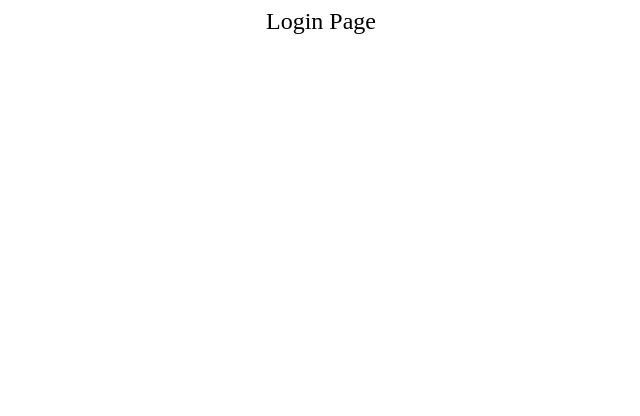
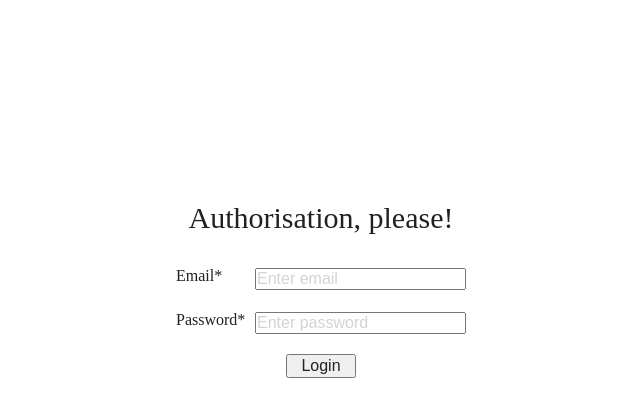
Before and after one commit to LeanNSP/full-stack-task, a React (Create React App) app in the folder front/: page /login in a window 1280 px wide. Shown: the top 416 px of the page, without its empty margins (319-959 px from the left). Built offline with nearby package versions, Linux system fonts and the light colour scheme.

Commit message:
adds login form

```diff
--- /dev/null
+++ b/front/src/components/presentational/LoginForm/LoginForm.jsx
@@ -0,0 +1,36 @@
+import React from 'react';
+import { useForm } from 'react-hook-form';
+
+import style from './LoginForm.module.css';
+
+const LoginForm = () => {
+  const { register, handleSubmit, errors } = useForm(); // development mode: add const { watch } = useForm();
+  const onSubmit = data => console.log(data);
+
+  // development mode
+  // watch input value by passing the name of it
+  //   console.log(watch('email'));
+  //   console.log(watch('password'));
+
+  return (
+    <form className={style.form} onSubmit={handleSubmit(onSubmit)}>
+      <label className={style.label}>
+        <span>Email*</span>
+
+        <input name="email" placeholder="Enter email" ref={register({ required: true })} />
+        {errors.firstName && 'First name is required'}
+      </label>
+      <label className={style.label}>
+        <span>Password*</span>
+
+        <input name="password" placeholder="Enter password" ref={register({ required: true })} />
+        {errors.lastName && 'Last name is required'}
+      </label>
+      <button className={style.btn} type="submit">
+        Login
+      </button>
+    </form>
+  );
+};
+
+export default LoginForm;
--- /dev/null
+++ b/front/src/components/presentational/LoginForm/LoginForm.module.css
@@ -0,0 +1,25 @@
+.form {
+  display: flex;
+  flex-direction: column;
+  align-items: center;
+}
+
+.label {
+  margin-bottom: 20px;
+  padding-top: 2px;
+  display: flex;
+  justify-content: space-between;
+  width: 100%;
+}
+
+.label input {
+  padding: 0;
+}
+
+.label input::placeholder {
+  color: #d3d3d3;
+}
+
+.btn {
+  width: 70px;
+}
--- a/front/src/components/views/LoginPage/LoginPage.jsx
+++ b/front/src/components/views/LoginPage/LoginPage.jsx
@@ -1,9 +1,16 @@
 import React from 'react';
+
+import LoginForm from '../../presentational/LoginForm/LoginForm';
 
 import style from './LoginPage.module.css';
 
 const LoginPage = () => {
-  return <div className={style.wrapper}>Login Page</div>;
+  return (
+    <div className={style.wrapper}>
+      <h1 className={style.title}>Authorisation, please!</h1>
+      <LoginForm />
+    </div>
+  );
 };
 
 export default LoginPage;
--- a/front/src/components/views/LoginPage/LoginPage.module.css
+++ b/front/src/components/views/LoginPage/LoginPage.module.css
@@ -1,5 +1,20 @@
 .wrapper {
+  /* position: absolute;
+  top: 50%;
+  left: 50%;
+  transform: translate(-50%, -50%); */
+  margin: 0 auto;
+  display: flex;
+  flex-direction: column;
+  justify-content: center;
+  max-width: 290px;
+  color: #212121;
+  padding-top: 200px;
+}
+
+.title {
+  font-size: 30px;
+  line-height: 36px;
+  margin-bottom: 30px;
   text-align: center;
-  font-size: 24px;
-  color: #000000;
 }
--- /dev/null
+++ b/front/src/css/reset.css
@@ -0,0 +1,446 @@
+/* http://meyerweb.com/eric/tools/css/reset/
+   v2.0-modified | 20110126
+   License: none (public domain)
+*/
+
+html,
+body,
+div,
+span,
+applet,
+object,
+iframe,
+h1,
+h2,
+h3,
+h4,
+h5,
+h6,
+p,
+blockquote,
+pre,
+a,
+abbr,
+acronym,
+address,
+big,
+cite,
+code,
+del,
+dfn,
+em,
+img,
+ins,
+kbd,
+q,
+s,
+samp,
+small,
+strike,
+strong,
+sub,
+sup,
+tt,
+var,
+b,
+u,
+i,
+center,
+dl,
+dt,
+dd,
+ol,
+ul,
+li,
+fieldset,
+form,
+label,
+legend,
+table,
+caption,
+tbody,
+tfoot,
+thead,
+tr,
+th,
+td,
+article,
+aside,
+canvas,
+details,
+embed,
+figure,
+figcaption,
+footer,
+header,
+hgroup,
+menu,
+nav,
+output,
+ruby,
+section,
+summary,
+time,
+mark,
+audio,
+video {
+  margin: 0;
+  padding: 0;
+  border: 0;
+  font-size: 100%;
+  font: inherit;
+  vertical-align: baseline;
+}
+
+/* make sure to set some focus styles for accessibility */
+:focus {
+  outline: 0;
+}
+
+/* HTML5 display-role reset for older browsers */
+article,
+aside,
+details,
+figcaption,
+figure,
+footer,
+header,
+hgroup,
+menu,
+nav,
+section {
+  display: block;
+}
+
+body {
+  line-height: 1;
+}
+
+ol,
+ul {
+  list-style: none;
+}
+
+blockquote,
+q {
+  quotes: none;
+}
+
+blockquote:before,
+blockquote:after,
+q:before,
+q:after {
+  content: "";
+  content: none;
+}
+
+table {
+  border-collapse: collapse;
+  border-spacing: 0;
+}
+
+input[type="search"]::-webkit-search-cancel-button,
+input[type="search"]::-webkit-search-decoration,
+input[type="search"]::-webkit-search-results-button,
+input[type="search"]::-webkit-search-results-decoration {
+  -webkit-appearance: none;
+  -moz-appearance: none;
+}
+
+input[type="search"] {
+  -webkit-appearance: none;
+  -moz-appearance: none;
+  -webkit-box-sizing: content-box;
+  -moz-box-sizing: content-box;
+  box-sizing: content-box;
+}
+
+textarea {
+  overflow: auto;
+  vertical-align: top;
+  resize: vertical;
+}
+
+/**
+ * Correct `inline-block` display not defined in IE 6/7/8/9 and Firefox 3.
+ */
+
+audio,
+canvas,
+video {
+  display: inline-block;
+  *display: inline;
+  *zoom: 1;
+  max-width: 100%;
+}
+
+/**
+ * Prevent modern browsers from displaying `audio` without controls.
+ * Remove excess height in iOS 5 devices.
+ */
+
+audio:not([controls]) {
+  display: none;
+  height: 0;
+}
+
+/**
+ * Address styling not present in IE 7/8/9, Firefox 3, and Safari 4.
+ * Known issue: no IE 6 support.
+ */
+
+[hidden] {
+  display: none;
+}
+
+/**
+ * 1. Correct text resizing oddly in IE 6/7 when body `font-size` is set using
+ *    `em` units.
+ * 2. Prevent iOS text size adjust after orientation change, without disabling
+ *    user zoom.
+ */
+
+html {
+  font-size: 100%; /* 1 */
+  -webkit-text-size-adjust: 100%; /* 2 */
+  -ms-text-size-adjust: 100%; /* 2 */
+}
+
+/**
+ * Address `outline` inconsistency between Chrome and other browsers.
+ */
+
+a:focus {
+  outline: thin dotted;
+}
+
+/**
+ * Improve readability when focused and also mouse hovered in all browsers.
+ */
+
+a:active,
+a:hover {
+  outline: 0;
+}
+
+/**
+ * 1. Remove border when inside `a` element in IE 6/7/8/9 and Firefox 3.
+ * 2. Improve image quality when scaled in IE 7.
+ */
+
+img {
+  border: 0; /* 1 */
+  -ms-interpolation-mode: bicubic; /* 2 */
+}
+
+/**
+ * Address margin not present in IE 6/7/8/9, Safari 5, and Opera 11.
+ */
+
+figure {
+  margin: 0;
+}
+
+/**
+ * Correct margin displayed oddly in IE 6/7.
+ */
+
+form {
+  margin: 0;
+}
+
+/**
+ * Define consistent border, margin, and padding.
+ */
+
+fieldset {
+  border: 1px solid #c0c0c0;
+  margin: 0 2px;
+  padding: 0.35em 0.625em 0.75em;
+}
+
+/**
+ * 1. Correct color not being inherited in IE 6/7/8/9.
+ * 2. Correct text not wrapping in Firefox 3.
+ * 3. Correct alignment displayed oddly in IE 6/7.
+ */
+
+legend {
+  border: 0; /* 1 */
+  padding: 0;
+  white-space: normal; /* 2 */
+  *margin-left: -7px; /* 3 */
+}
+
+/**
+ * 1. Correct font size not being inherited in all browsers.
+ * 2. Address margins set differently in IE 6/7, Firefox 3+, Safari 5,
+ *    and Chrome.
+ * 3. Improve appearance and consistency in all browsers.
+ */
+
+button,
+input,
+select,
+textarea {
+  font-size: 100%; /* 1 */
+  margin: 0; /* 2 */
+  vertical-align: baseline; /* 3 */
+  *vertical-align: middle; /* 3 */
+}
+
+/**
+ * Address Firefox 3+ setting `line-height` on `input` using `!important` in
+ * the UA stylesheet.
+ */
+
+button,
+input {
+  line-height: normal;
+}
+
+/**
+ * Address inconsistent `text-transform` inheritance for `button` and `select`.
+ * All other form control elements do not inherit `text-transform` values.
+ * Correct `button` style inheritance in Chrome, Safari 5+, and IE 6+.
+ * Correct `select` style inheritance in Firefox 4+ and Opera.
+ */
+
+button,
+select {
+  text-transform: none;
+}
+
+/**
+ * 1. Avoid the WebKit bug in Android 4.0.* where (2) destroys native `audio`
+ *    and `video` controls.
+ * 2. Correct inability to style clickable `input` types in iOS.
+ * 3. Improve usability and consistency of cursor style between image-type
+ *    `input` and others.
+ * 4. Remove inner spacing in IE 7 without affecting normal text inputs.
+ *    Known issue: inner spacing remains in IE 6.
+ */
+
+button,
+html input[type="button"], /* 1 */
+input[type="reset"],
+input[type="submit"] {
+  -webkit-appearance: button; /* 2 */
+  cursor: pointer; /* 3 */
+  *overflow: visible; /* 4 */
+}
+
+/**
+ * Re-set default cursor for disabled elements.
+ */
+
+button[disabled],
+html input[disabled] {
+  cursor: default;
+}
+
+/**
+ * 1. Address box sizing set to content-box in IE 8/9.
+ * 2. Remove excess padding in IE 8/9.
+ * 3. Remove excess padding in IE 7.
+ *    Known issue: excess padding remains in IE 6.
+ */
+
+input[type="checkbox"],
+input[type="radio"] {
+  box-sizing: border-box; /* 1 */
+  padding: 0; /* 2 */
+  *height: 13px; /* 3 */
+  *width: 13px; /* 3 */
+}
+
+/**
+ * 1. Address `appearance` set to `searchfield` in Safari 5 and Chrome.
+ * 2. Address `box-sizing` set to `border-box` in Safari 5 and Chrome
+ *    (include `-moz` to future-proof).
+ */
+
+input[type="search"] {
+  -webkit-appearance: textfield; /* 1 */
+  -moz-box-sizing: content-box;
+  -webkit-box-sizing: content-box; /* 2 */
+  box-sizing: content-box;
+}
+
+/**
+ * Remove inner padding and search cancel button in Safari 5 and Chrome
+ * on OS X.
+ */
+
+input[type="search"]::-webkit-search-cancel-button,
+input[type="search"]::-webkit-search-decoration {
+  -webkit-appearance: none;
+}
+
+/**
+ * Remove inner padding and border in Firefox 3+.
+ */
+
+button::-moz-focus-inner,
+input::-moz-focus-inner {
+  border: 0;
+  padding: 0;
+}
+
+/**
+ * 1. Remove default vertical scrollbar in IE 6/7/8/9.
+ * 2. Improve readability and alignment in all browsers.
+ */
+
+textarea {
+  overflow: auto; /* 1 */
+  vertical-align: top; /* 2 */
+}
+
+/**
+ * Remove most spacing between table cells.
+ */
+
+table {
+  border-collapse: collapse;
+  border-spacing: 0;
+}
+
+html,
+button,
+input,
+select,
+textarea {
+  color: #222;
+}
+
+::-moz-selection {
+  background: #b3d4fc;
+  text-shadow: none;
+}
+
+::selection {
+  background: #b3d4fc;
+  text-shadow: none;
+}
+
+img {
+  vertical-align: middle;
+}
+
+fieldset {
+  border: 0;
+  margin: 0;
+  padding: 0;
+}
+
+textarea {
+  resize: vertical;
+}
+
+.chromeframe {
+  margin: 0.2em 0;
+  background: #ccc;
+  color: #000;
+  padding: 0.2em 0;
+}
```
Also changed, not shown: front/package.json (+5 -4 lines), front/src/index.js (+7 -5 lines), 1 other file (tests, documents, lock files or other folders).
